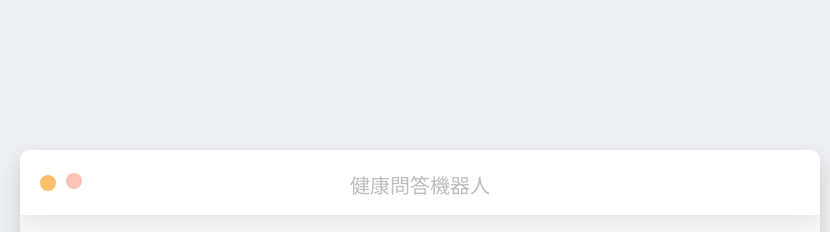
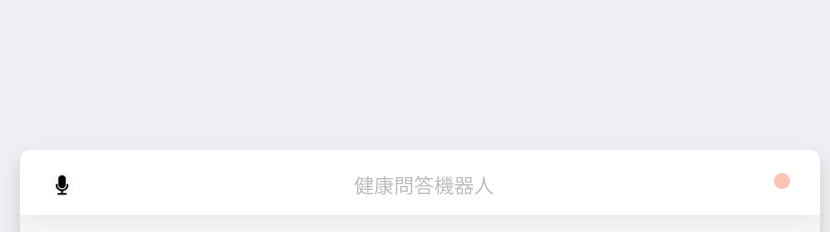
Before and after one commit to kumiko-oreyome/health_qa_bot, a plain HTML site: page index.html in a window 1280 px wide. Shown: the top 232 px of the page, 220-1050 px from the left. Drawn offline with Linux system fonts and the light colour scheme.

Commit message:
adjust button position and add mic icon

```diff
--- a/index.html
+++ b/index.html
@@ -9,10 +9,12 @@
 <body>
 <div class="chat_window">
 	<div class="top_menu">
-		<div class="buttons">
+		<!--div class="buttons">
+		<!--div class="button close" id='clear' v-on:click="clear"></div>
+		<div class="button minimize" id='speech' v-on:click="speech"></div>
+		</div-->
+		<div class="button speech" id='speech' v-on:click="speech"></div>
 		<div class="button close" id='clear' v-on:click="clear"></div>
-		<div class="button minimize" id='speech' v-on:click="speech"></div>
-		</div>
 		<div class="title">健康問答機器人</div>
 	</div>
 	<ul class="messages" id="message_box">
--- a/style.css
+++ b/style.css
@@ -28,10 +28,12 @@ body {
   padding: 20px 0 15px;
   box-shadow: 0 1px 30px rgba(0, 0, 0, 0.1);
 }
+/*
 .top_menu .buttons {
   margin: 3px 0 0 20px;
   position: absolute;
 }
+
 .top_menu .buttons .button {
   width: 16px;
   height: 16px;
@@ -40,15 +42,36 @@ body {
   margin-right: 10px;
   position: relative;
 }
-.top_menu .buttons .button.close {
+*/
+
+
+.top_menu .speech {
+  content:url('mic.png');
+  margin: 3px 0px 0px 30px;
+  float:left;
+  width: 24px;
+  height: 24px;
+  border-radius: 50%;
+  display: inline-block;
+}
+
+.top_menu .close {
   background-color: #f5886e;
+  margin: 3px 30px 0px 0px;
+  float:right;
+  width: 16px;
+  height: 16px;
+  border-radius: 50%;
+  display: inline-block;
 }
+/*
 .top_menu .buttons .button.minimize {
   background-color: #fdbf68;
 }
 .top_menu .buttons .button.maximize {
   background-color: #a3d063;
 }
+*/
 .top_menu .title {
   text-align: center;
   color: #bcbdc0;
```
Also changed, not shown: mic.png (added), mic2.png (added).
